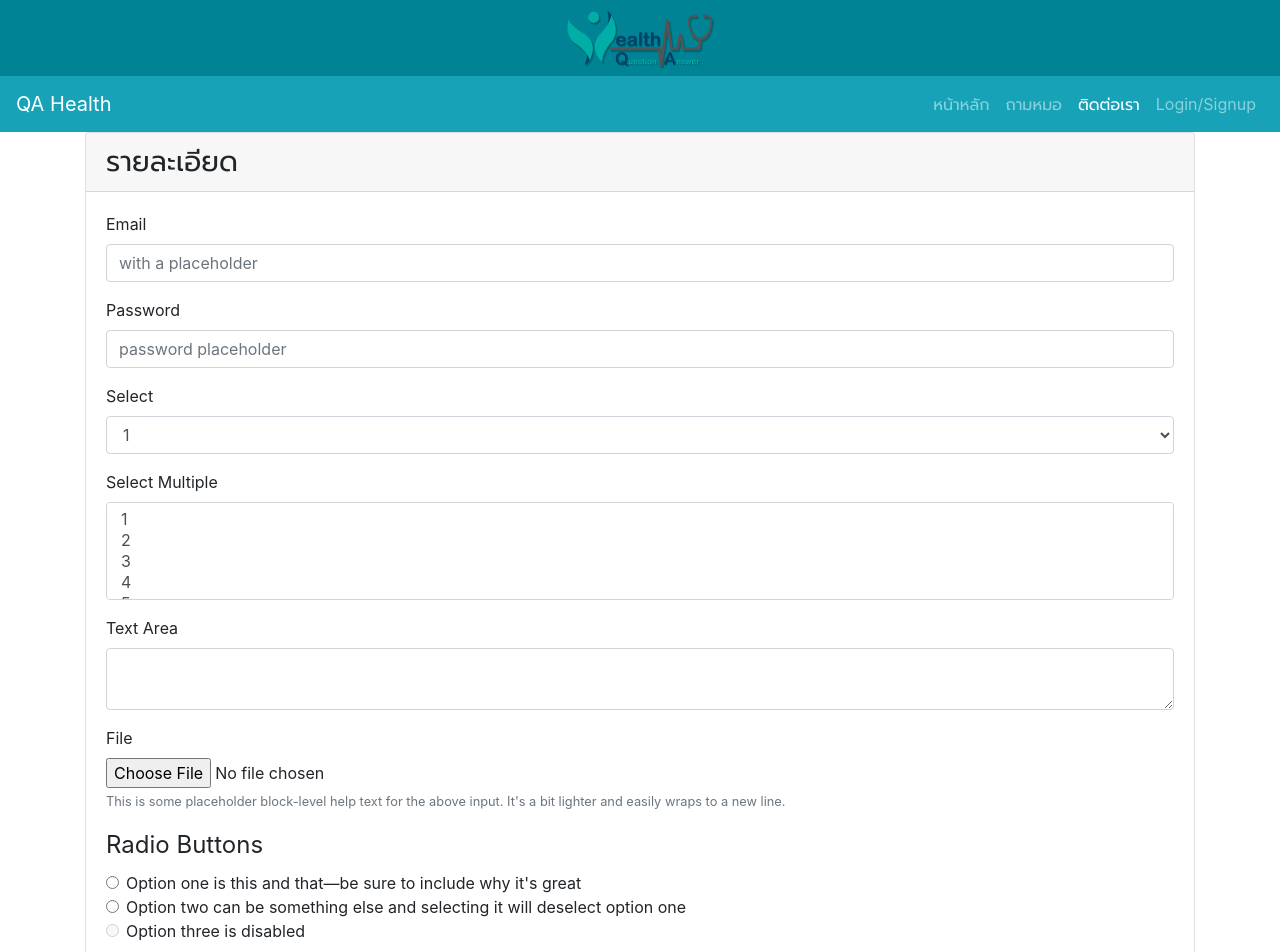
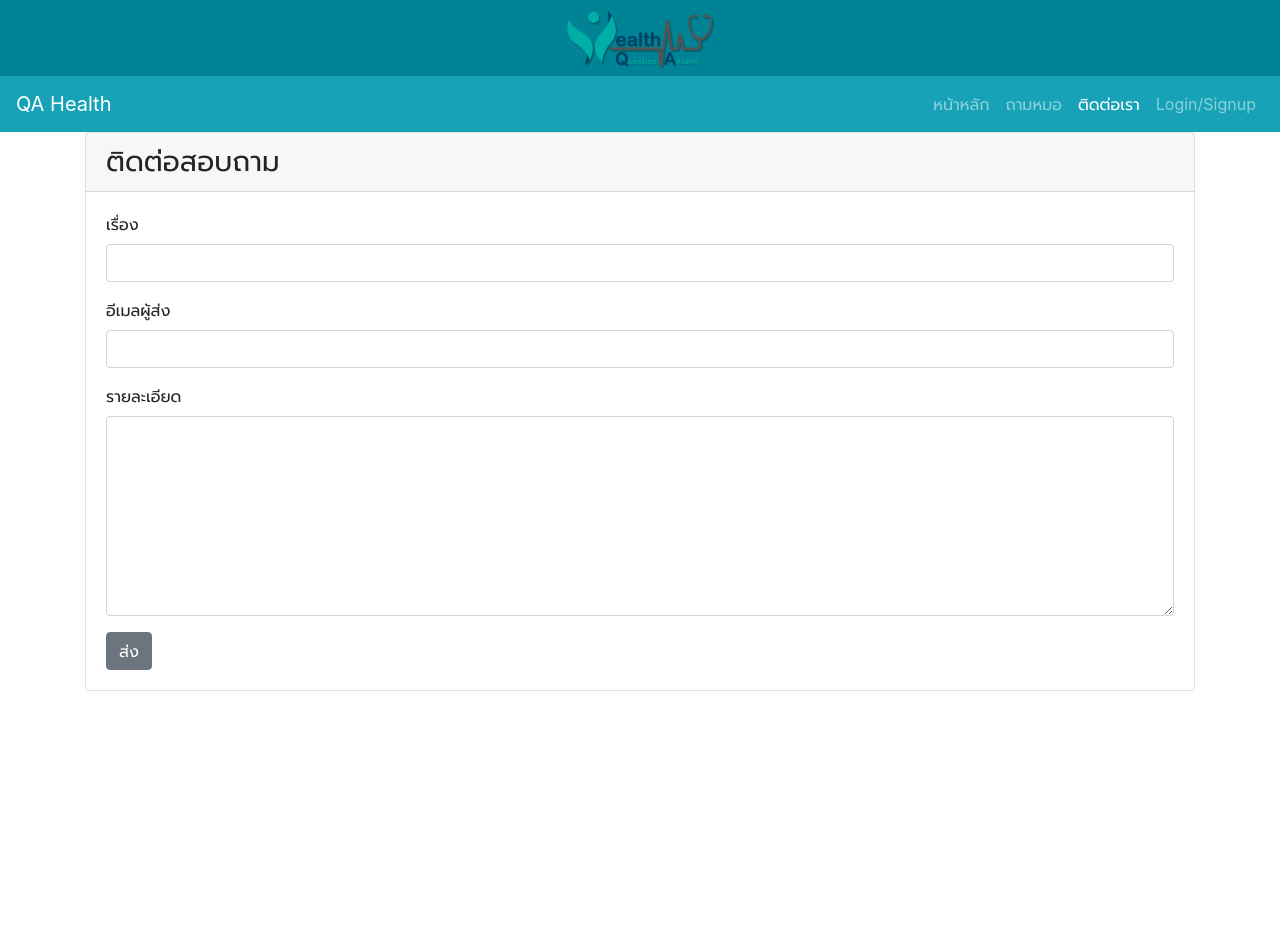
Before and after one commit to Chaloemphisit/QAHealth-ReactJS, a React (Create React App) app: page /contactus in a window 1280 px wide. Shown: the top 952 px of the page. After the commit the page ends 800 px from the top, so only its background shows below. Built offline with nearby package versions, Linux system fonts and the light colour scheme.

Commit message:
update ContactUs

```diff
--- a/src/containers/ContactUs.js
+++ b/src/containers/ContactUs.js
@@ -11,77 +11,22 @@ export default class ContactUs extends React.Component {
       // Show Div Full Page => container-fluid
       <div className="container ask-card">
         <Card>
-          <CardHeader tag="h3">รายละเอียด</CardHeader>
+          <CardHeader tag="h3">ติดต่อสอบถาม</CardHeader>
           <CardBody>
           <Form>
-        <FormGroup>
-          <Label for="exampleEmail">Email</Label>
-          <Input type="email" name="email" id="exampleEmail" placeholder="with a placeholder" />
+          <FormGroup>
+          <Label for="contactUs">เรื่อง</Label>
+          <Input type="text" name="question" id="question"/>
         </FormGroup>
         <FormGroup>
-          <Label for="examplePassword">Password</Label>
-          <Input type="password" name="password" id="examplePassword" placeholder="password placeholder" />
+          <Label for="exampleEmail">อีเมลผู้ส่ง</Label>
+          <Input type="email" name="email" id="exampleEmail"/>
         </FormGroup>
         <FormGroup>
-          <Label for="exampleSelect">Select</Label>
-          <Input type="select" name="select" id="exampleSelect">
-            <option>1</option>
-            <option>2</option>
-            <option>3</option>
-            <option>4</option>
-            <option>5</option>
-          </Input>
+          <Label for="detail">รายละเอียด</Label>
+          <Input type="textarea" name="detail" id="detail" style={{ height: 200 }}  />
         </FormGroup>
-        <FormGroup>
-          <Label for="exampleSelectMulti">Select Multiple</Label>
-          <Input type="select" name="selectMulti" id="exampleSelectMulti" multiple>
-            <option>1</option>
-            <option>2</option>
-            <option>3</option>
-            <option>4</option>
-            <option>5</option>
-          </Input>
-        </FormGroup>
-        <FormGroup>
-          <Label for="exampleText">Text Area</Label>
-          <Input type="textarea" name="text" id="exampleText" />
-        </FormGroup>
-        <FormGroup>
-          <Label for="exampleFile">File</Label>
-          <Input type="file" name="file" id="exampleFile" />
-          <FormText color="muted">
-            This is some placeholder block-level help text for the above input.
-            It's a bit lighter and easily wraps to a new line.
-          </FormText>
-        </FormGroup>
-        <FormGroup tag="fieldset">
-          <legend>Radio Buttons</legend>
-          <FormGroup check>
-            <Label check>
-              <Input type="radio" name="radio1" />{' '}
-              Option one is this and that—be sure to include why it's great
-            </Label>
-          </FormGroup>
-          <FormGroup check>
-            <Label check>
-              <Input type="radio" name="radio1" />{' '}
-              Option two can be something else and selecting it will deselect option one
-            </Label>
-          </FormGroup>
-          <FormGroup check disabled>
-            <Label check>
-              <Input type="radio" name="radio1" disabled />{' '}
-              Option three is disabled
-            </Label>
-          </FormGroup>
-        </FormGroup>
-        <FormGroup check>
-          <Label check>
-            <Input type="checkbox" />{' '}
-            Check me out
-          </Label>
-        </FormGroup>
-        <Button>Submit</Button>
+        <Button>ส่ง</Button>
       </Form>
           </CardBody>
         </Card>
```
